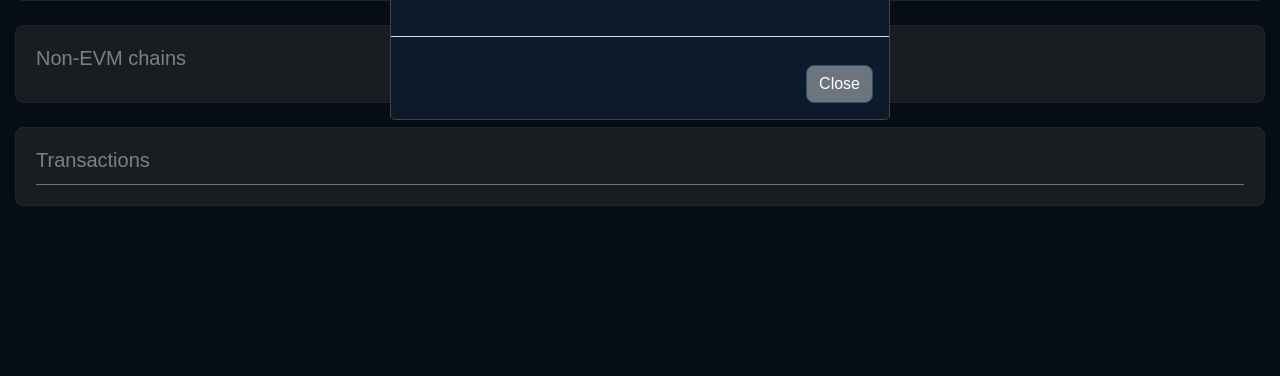
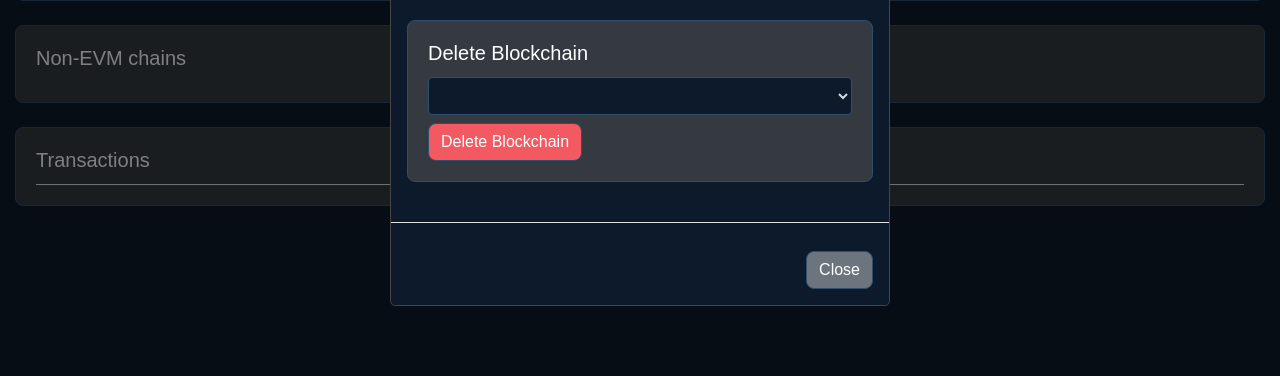
Before and after one commit to xQliver/airdrop-tracker, a Flask app: template templates/home.html in a window 1280 px wide, after a click that opens the changed part. Shown: the part 424-800 px from the top of the page. Run offline with Flask 3, Linux system fonts and the light colour scheme; the template is opened without the code that fills it, so the values that code supplies are empty.

Commit message:
Added the possibility to delete blockchain
A blockchain and all relevant transactions can be deleted, with a popup warning the user before doing so

```diff
--- a/app.py
+++ b/app.py
@@ -243,6 +243,23 @@ def add_blockchain():
     return redirect(url_for("home"))
 
 
+@app.route("/delete_blockchain", methods=["POST"])
+def delete_blockchain():
+    blockchain_name = request.form.get("blockchainToDelete")
+
+    # Query to find the blockchain by name
+    blockchain = Blockchain.query.filter_by(name=blockchain_name).first()
+    if blockchain:
+        # Delete all transactions associated with this blockchain
+        Tx.query.filter_by(blockchain_id=blockchain.id).delete()
+
+        # Now delete the blockchain
+        db.session.delete(blockchain)
+        db.session.commit()
+
+    return redirect(url_for("home"))
+
+
 @app.route("/add_tx", methods=["POST"])
 def add_tx():
     wallet_id = request.form.get("wallet_id")
--- a/templates/home.html
+++ b/templates/home.html
@@ -86,7 +86,24 @@
 								</form>
 							</div>
 						</div>
+
+						<!-- Delete Blockchain Form -->
+						<div class="card bg-dark text-white my-4">
+							<div class="card-body">
+								<h5 class="card-title">Delete Blockchain</h5>
+								<form id="deleteBlockchainForm" action="/delete_blockchain" method="post">
+									<select name="blockchainToDelete" class="form-control">
+										{% for blockchain in blockchains %}
+											<option value="{{ blockchain.name }}">{{ blockchain.name }}</option>
+										{% endfor %}
+									</select>
+									<input type="button" value="Delete Blockchain" class="btn btn-danger mt-2" onclick="confirmDeletion()">
+								</form>
+							</div>
+						</div>
 					</div>
+
+					<!-- Close button at the bottom of the popup -->
 					<div class="modal-footer">
 						<button type="button" class="btn btn-secondary" data-dismiss="modal">Close</button>
 					</div>
@@ -445,6 +462,18 @@
 			});
 		</script>
 
+		<script>
+			function confirmDeletion() {
+				var form = document.getElementById('deleteBlockchainForm');
+				var selectedBlockchain = form.blockchainToDelete.options[form.blockchainToDelete.selectedIndex].text;
+				var confirmMessage = "Do you really want to remove the \"" + selectedBlockchain + "\" blockchain and all of the related transactions? This cannot be undone!";
+
+				if (confirm(confirmMessage)) {
+					form.submit();
+				}
+			}
+		</script>
+
 		<!-- JavaScript to handle storing and resetting values -->
 		<script>
 			document.addEventListener('DOMContentLoaded', (event) => {
```
